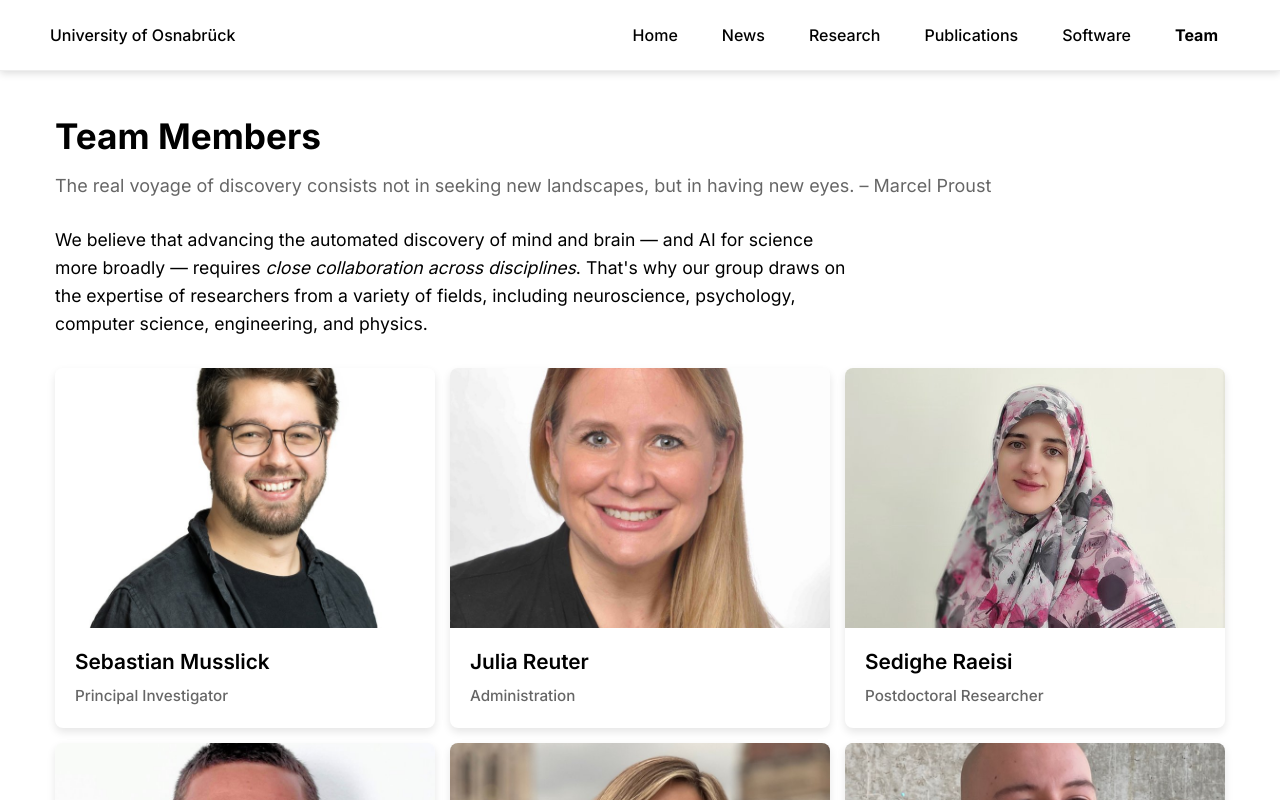
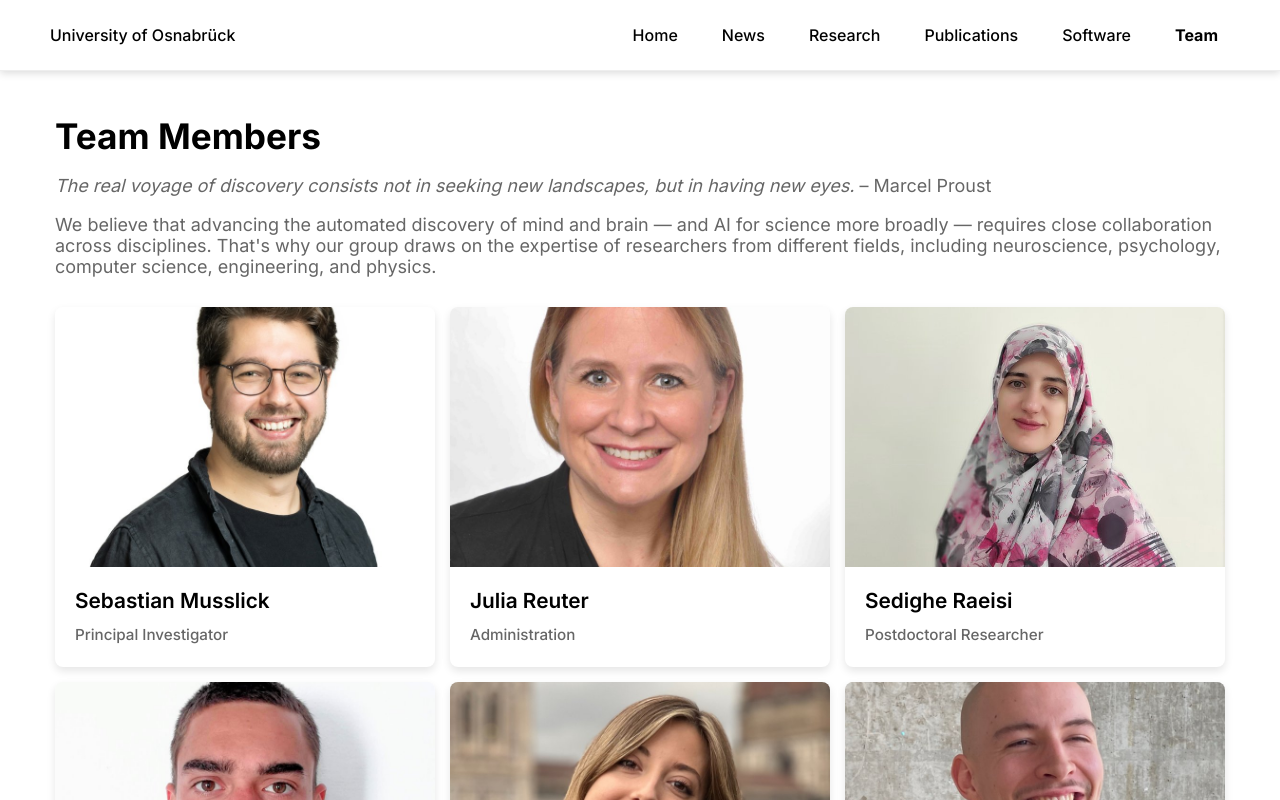
Before and after one commit to musslick/lab-website, a React (Create React App) app: page /team in a window 1280 px wide. Shown: the top 800 px of the page. Built offline with nearby package versions, Linux system fonts and the light colour scheme.

Commit message:
small text changes

```diff
--- a/src/pages/Publications.tsx
+++ b/src/pages/Publications.tsx
@@ -128,7 +128,7 @@ const Publications: React.FC = () => {
     <div className="publications-page">
       <div className="projects-header">
         <h1>Publications</h1>
-        <p>Research papers, conference proceedings, and other published work from our lab. If you are having trouble accessing an article, please feel free to reach out.</p>
+        <p>Research papers, conference proceedings, and other published work from our lab. If you are having trouble accessing an article, feel free to reach out.</p>
       </div>
 
       <div className="filter-container">
--- a/src/pages/Software.tsx
+++ b/src/pages/Software.tsx
@@ -50,8 +50,8 @@ const Software: React.FC = () => {
     <Layout>
       <div className="projects-page">
         <div className="projects-header">
-          <h1>Software</h1>
-          <p>We develop and maintain several open-source Python (pip) packages for automating various aspects of empirical research.</p>
+          <h1>Scientific Software</h1>
+          <p>We co-develop and maintain several open-source Python (pip) packages for automating various aspects of empirical research.</p>
         </div>
 
         <div className="tag-filter">
@@ -112,7 +112,7 @@ const Software: React.FC = () => {
                   </div>
 
                   <div className="software-developed-by">
-                    <strong>Contributing Team Members:</strong> {item.developers.join(', ')}
+                    <strong>Contributing Lab Members:</strong> {item.developers.join(', ')}
                   </div>
 
                   <div className="software-meta">
--- a/src/pages/Team.tsx
+++ b/src/pages/Team.tsx
@@ -9,15 +9,13 @@ const Team: React.FC = () => {
     <div className="team-page">
       <div className="projects-header">
         <h1>Team Members</h1>
-        <p>The real voyage of discovery consists not in seeking new landscapes, but in having new eyes. – Marcel Proust</p>
+        <p><i>The real voyage of discovery consists not in seeking new landscapes, but in having new eyes.</i> – Marcel Proust</p>
+        <p>We believe that advancing the automated discovery of mind and brain — and AI for science more broadly — requires close collaboration across disciplines.
+        That's why our group draws on the expertise of researchers from different fields, including neuroscience, psychology, computer science, engineering, and physics.</p>
       </div>
 
       <div className="team-intro">
-        <p>
-          We believe that advancing the automated discovery of mind and brain — and AI for science more broadly — requires <i>close collaboration across disciplines</i>.
-          That's why our group draws on the expertise of researchers from a variety of fields, including neuroscience, psychology, computer science, engineering, and physics.
-
-        </p>
+        <p></p>
       </div>
 
       <div className="team-container">
```
